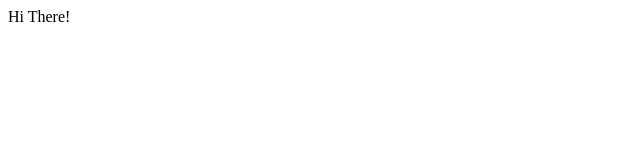
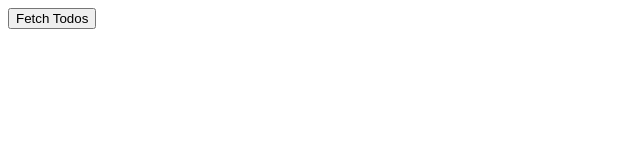
Before and after one commit to AndrewRLloyd88/Typescript-The-Complete-Developer-s-Guide-2020, a React (Create React App) app in the folder rrts/: page / in a window 1280 px wide. Shown: the top 160 px of the page, without its empty margins (0-640 px from the left). Built offline with nearby package versions, Linux system fonts and the light colour scheme.

Commit message:
rendertodos to page via redux store

```diff
--- a/rrts/src/components/App.tsx
+++ b/rrts/src/components/App.tsx
@@ -9,8 +9,23 @@
 }
 
 class _App extends React.Component<AppProps> {
+  onButtonClick = (): void => {
+    this.props.fetchTodos()
+  }
+
+  renderList(): JSX.Element[] {
+    return this.props.todos.map((todo: Todo) => {
+      return <div key={todo.id}>{todo.title}</div>
+    })
+  }
+
   render() {
-    return <div>Hi There!</div>
+    return (
+      <div>
+        <button onClick={this.onButtonClick}>Fetch Todos</button>
+        {this.renderList()}
+      </div>
+    )
   }
 }
 
```
